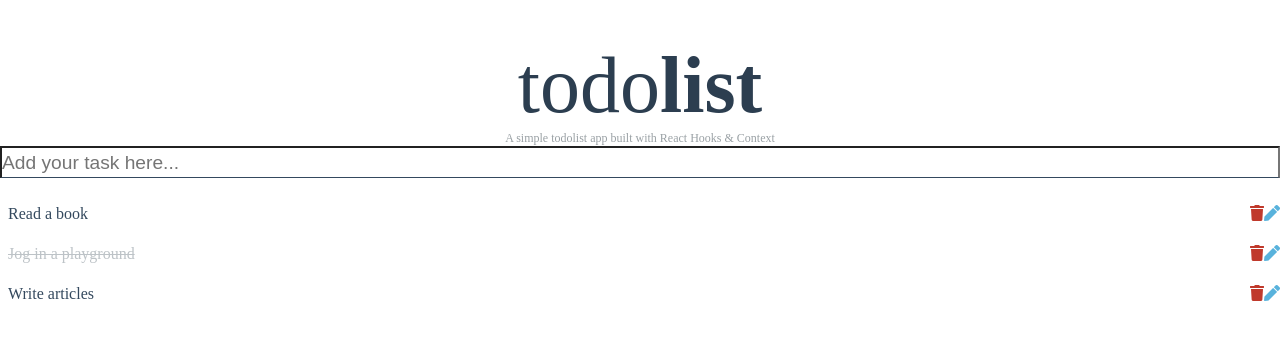
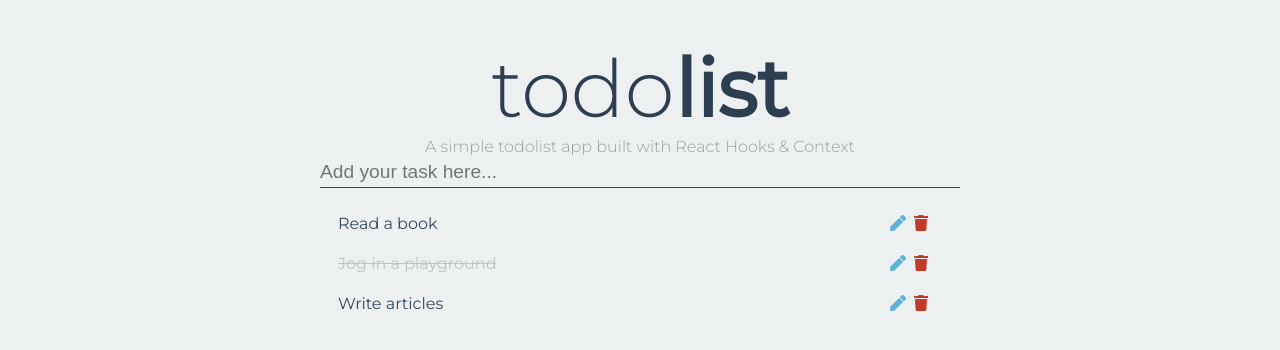
Before and after one commit to lucasmoc47/todo-list, a React (Create React App) app: page / in a window 1280 px wide. Shown: the top 350 px of the page. Built offline with nearby package versions, Linux system fonts and the light colour scheme.

Commit message:
Mote styling and finishing

```diff
--- a/src/App.css
+++ b/src/App.css
@@ -1,3 +1,5 @@
+@import url('https://fonts.googleapis.com/css?family=Montserrat:300,400&display=swap');
+
 * {
   padding: 0;
   margin: 0;
@@ -7,6 +9,16 @@
 
 body, html, #root {
   min-height: 100%;
+}
+
+body {
+  font-family: 'Montserrat', sans-serif;
+  background: #ecf0f1;
+}
+
+.App {
+  width: 50%;
+  margin: 0 auto;
 }
 
 .header {
@@ -26,6 +38,6 @@ body, html, #root {
 
 .header h2 {
   color: #9aa1a5;
-  font-size: 0.75rem;
+  font-size: 1rem;
   font-weight: 300;
 }
--- a/src/App.js
+++ b/src/App.js
@@ -5,7 +5,7 @@ import TodoApp from './components/TodoApp'
 
 function App() {
 	return (
-		<div>
+		<div className="App">
 			<header className="header">
 				<h1>
 					todo<span>list</span>
--- a/src/components/Todo/index.js
+++ b/src/components/Todo/index.js
@@ -34,19 +34,19 @@ function Todo({ id, task, completed }) {
 			}}>{task}</span>
 			<div className="icons">
 				<i
+					style={{ color: '#58b2dc', marginRight: '.5rem'}}
+					className="fas fa-pen"
+					onClick={e => {
+						e.stopPropagation()
+						toggle()
+					}}
+				/>
+				<i
 					style={{ color: '#c0392b' }}
 					className="fas fa-trash"
 					onClick={e => {
 						e.stopPropagation()
 						dispatch({ type: REMOVE_TODO, id })
-					}}
-				/>
-				<i
-					style={{ color: '#58b2dc'}}
-					className="fas fa-pen"
-					onClick={e => {
-						e.stopPropagation()
-						toggle()
 					}}
 				/>
 			</div>
--- a/src/components/TodoForm/index.js
+++ b/src/components/TodoForm/index.js
@@ -24,6 +24,7 @@ export default function TodoForm() {
 				placeholder="Add your task here..."
 				value={value}
 				onChange={handleChange}
+				className="todo-input"
 			/>
 		</form>
 	);
--- a/src/components/TodoForm/styles.css
+++ b/src/components/TodoForm/styles.css
@@ -7,6 +7,7 @@
 	width: 100%;
 	height: 2rem;
 	background: none;
+	border: none;
 	border-bottom: 1px solid #34495e;
 	color: #34495e;
 	font-size: 1.2rem;
--- a/src/components/TodoList/index.js
+++ b/src/components/TodoList/index.js
@@ -9,7 +9,7 @@ export default function TodoList() {
 	const todos = useContext(TodosContext)
 
 	return (
-		<ul>
+		<ul style={{ paddingLeft: 10, width: '95%' }}>
 			{todos.map(todo => (
 				<Todo key={todo.id} {...todo} />
 			))}
```
